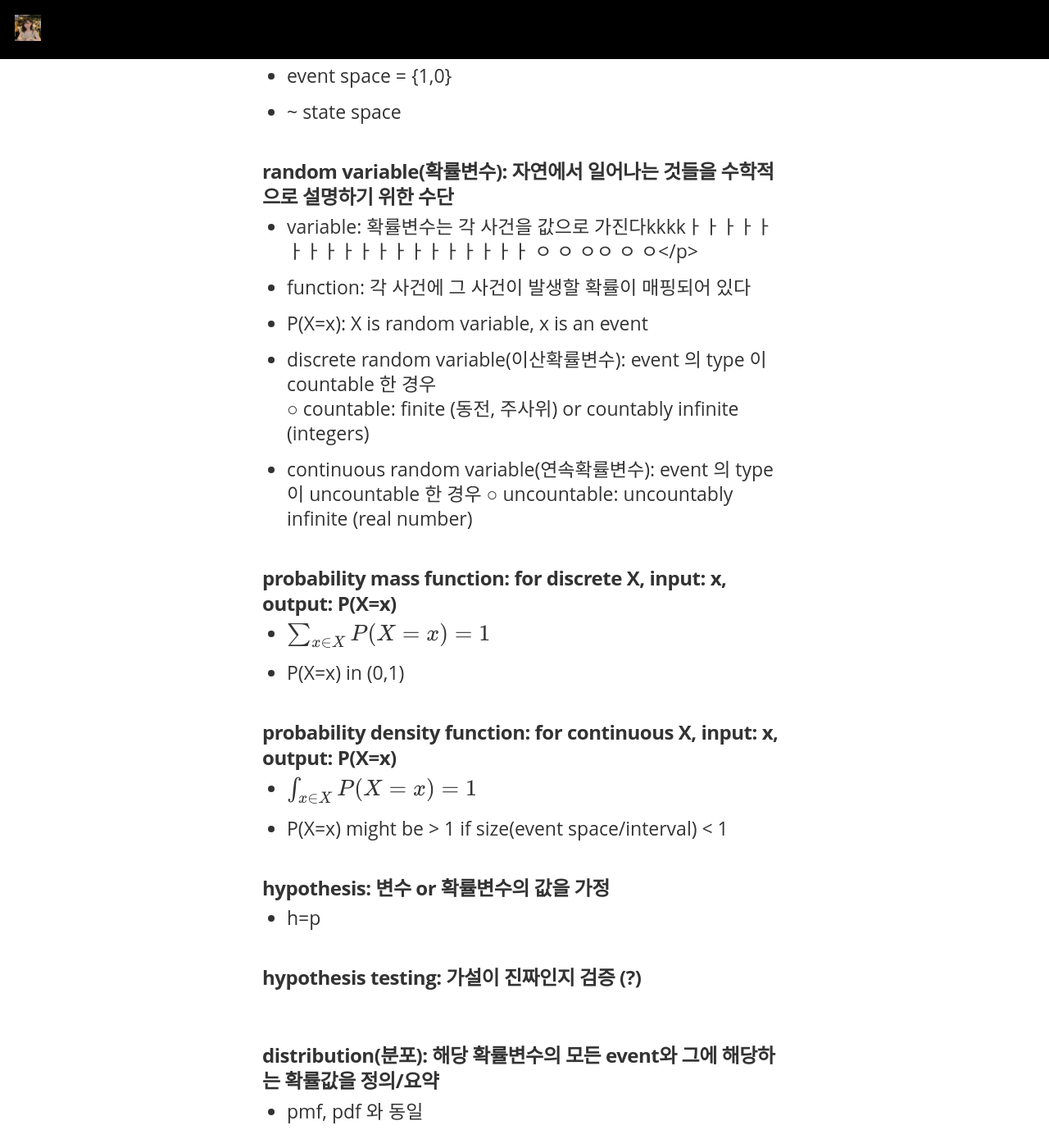
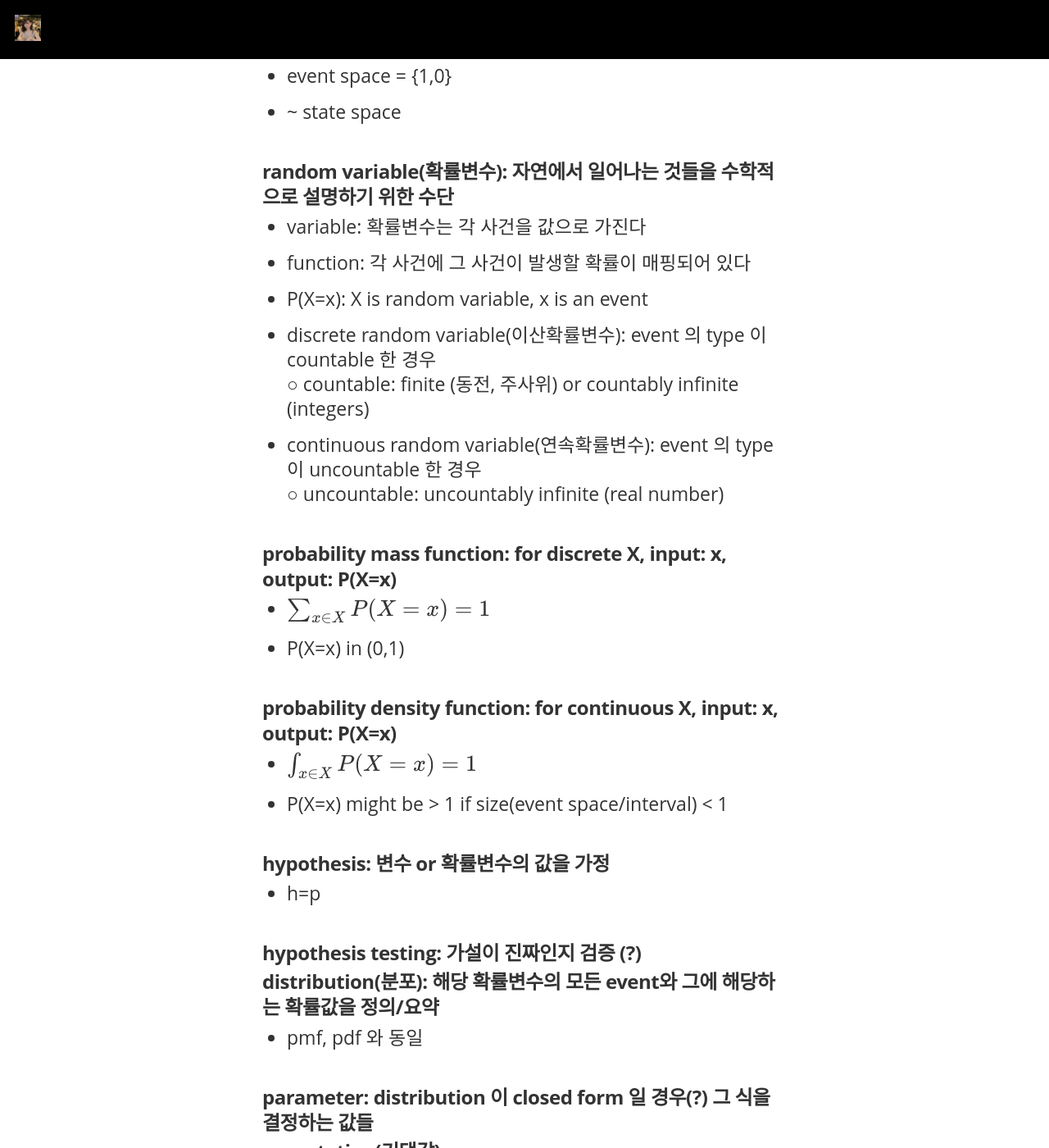
Before and after one commit to minniie/minniie.github.io, a Jekyll site: the page built from _posts/2021-07-27-probability.markdown, in a window 1280 px wide and 1400 px high, scrolled down 1328 px. Shown: the whole window at 82% size. Built offline with Jekyll 4.4.1, drawn with Linux system fonts in a browser that asks for light colours; nearby versions of some CDN libraries; some web fonts are replaced; formulas are drawn with MathJax 3; some of the changed text lies outside the part shown.

Commit message:
Update 2021-07-27-probability.markdown

```diff
--- a/_posts/2021-07-27-probability.markdown
+++ b/_posts/2021-07-27-probability.markdown
@@ -26,12 +26,12 @@ line-height: 3.5
 - ~ state space
 
 #### random variable(확률변수): 자연에서 일어나는 것들을 수학적으로 설명하기 위한 수단
-- variable: 확률변수는 각 사건을 값으로 가진다kkkkㅏㅏㅏㅏㅏㅏㅏㅏㅏㅏㅏㅏㅏㅏㅏㅏㅏㅏㅏ ㅇ ㅇ ㅇㅇ ㅇ ㅇ</p>
+- variable: 확률변수는 각 사건을 값으로 가진다
 - function: 각 사건에 그 사건이 발생할 확률이 매핑되어 있다
 - P(X=x): X is random variable, x is an event
 - discrete random variable(이산확률변수): event 의 type 이 countable 한 경우<br>
 <span style="line-height: 1.0;"> ○ countable: finite (동전, 주사위) or countably infinite (integers)</span>
-- continuous random variable(연속확률변수): event 의 type 이 uncountable 한 경우
+- continuous random variable(연속확률변수): event 의 type 이 uncountable 한 경우<br>
 <span style="line-height: 1.0;"> ○ uncountable: uncountably infinite (real number)</span>
 
 #### probability mass function: for discrete X, input: x, output: P(X=x)
@@ -45,18 +45,16 @@ line-height: 3.5
 #### hypothesis: 변수 or 확률변수의 값을 가정
 - h=p
 
-#### hypothesis testing: 가설이 진짜인지 검증 (?)
-<br>
+#### hypothesis testing: 가설이 진짜인지 검증 (?)<br>
 #### distribution(분포): 해당 확률변수의 모든 event와 그에 해당하는 확률값을 정의/요약
 - pmf, pdf 와 동일
 
-#### parameter: distribution 이 closed form 일 경우(?) 그 식을 결정하는 값들
-<br>
+#### parameter: distribution 이 closed form 일 경우(?) 그 식을 결정하는 값들<br>
 #### expectation(기댓값):
 - if X == variable, X 의 값을 이미 알고 있음
-- if X == random variable, X 의 값을 모르고 있음
-- 이때 대신에 X 의 기댓값을 알수있음
-- X 가 가지는 모든 event x * event x 가 발생할 확률
+- if X == random variable, X 의 값을 모르고 있음<br>
+<span style="line-height: 1.0;"> ○ 이때 대신에 X 의 기댓값을 알수있음</span>
+<span style="line-height: 1.0;"> ○ X 가 가지는 모든 event x * event x 가 발생할 확률</span>
 - $E_{X\sim P} (X)$: random variable X 는 probability distribution P 를 따른다
 
 #### mean: 해당 확률변수의 기댓값
```
